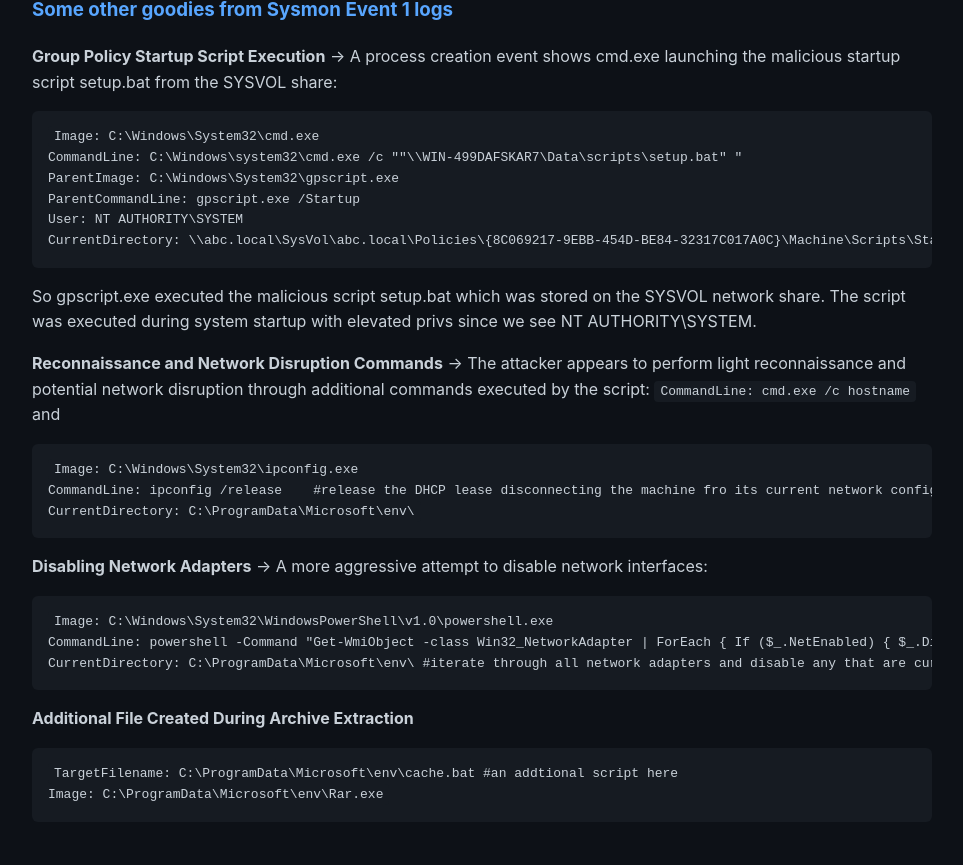
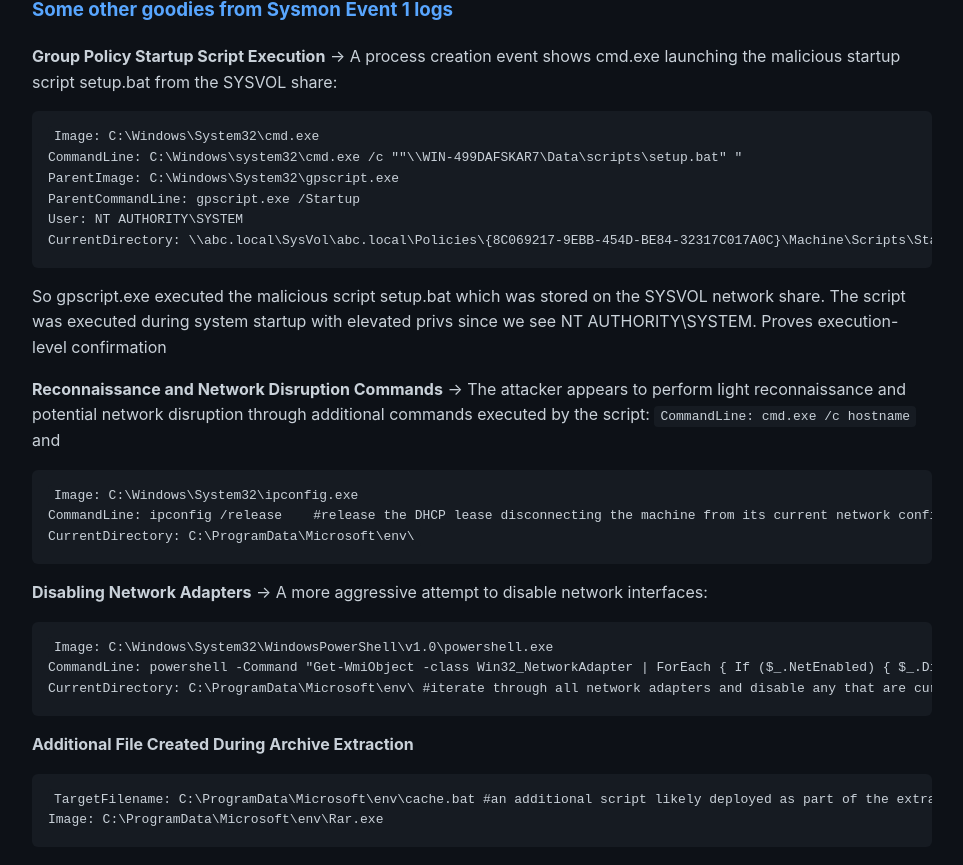
Before and after one commit to soreRum/soreRum.github.io, a Jekyll site: the page built from _posts/2026-03-5-MeteorHit-Indra Lab.md, in a window 1280 px wide and 900 px high, scrolled down 4326 px. Shown: the top 865 px of the window, without its empty margins (158-1121 px from the left). Built offline with Jekyll 4.4.1, drawn with Linux system fonts in a browser that asks for light colours; our own code applies the rules of GitHub Pages for plain Markdown files; some of the changed text lies outside the part shown.

Commit message:
Update 2026-03-5-MeteorHit-Indra Lab.md

````diff
--- a/_posts/2026-03-5-MeteorHit-Indra Lab.md
+++ b/_posts/2026-03-5-MeteorHit-Indra Lab.md
@@ -91,12 +91,12 @@
 User: NT AUTHORITY\SYSTEM
 CurrentDirectory: \\abc.local\SysVol\abc.local\Policies\{8C069217-9EBB-454D-BE84-32317C017A0C}\Machine\Scripts\Startup\
 ```
-So gpscript.exe executed the malicious script setup.bat which was stored on the SYSVOL network share. The script was executed during system startup with elevated privs since we see NT AUTHORITY\SYSTEM.
+So gpscript.exe executed the malicious script setup.bat which was stored on the SYSVOL network share. The script was executed during system startup with elevated privs since we see NT AUTHORITY\SYSTEM. Proves execution-level confirmation
 
 **Reconnaissance and Network Disruption Commands** -> The attacker appears to perform light reconnaissance and potential network disruption through additional commands executed by the script: `CommandLine: cmd.exe /c hostname` and
 ```
 Image: C:\Windows\System32\ipconfig.exe
-CommandLine: ipconfig /release    #release the DHCP lease disconnecting the machine fro its current network config
+CommandLine: ipconfig /release    #release the DHCP lease disconnecting the machine from its current network configuration
 CurrentDirectory: C:\ProgramData\Microsoft\env\
 ```
 **Disabling Network Adapters** -> A more aggressive attempt to disable network interfaces:
@@ -107,6 +107,6 @@
 ```
 **Additional File Created During Archive Extraction**
 ```
-TargetFilename: C:\ProgramData\Microsoft\env\cache.bat #an addtional script here
+TargetFilename: C:\ProgramData\Microsoft\env\cache.bat #an additional script likely deployed as part of the extracted payload
 Image: C:\ProgramData\Microsoft\env\Rar.exe
 ```
````
Also changed, not shown: other parts of _posts/2026-03-5-MeteorHit-Indra Lab.md (+1 -1 lines).
